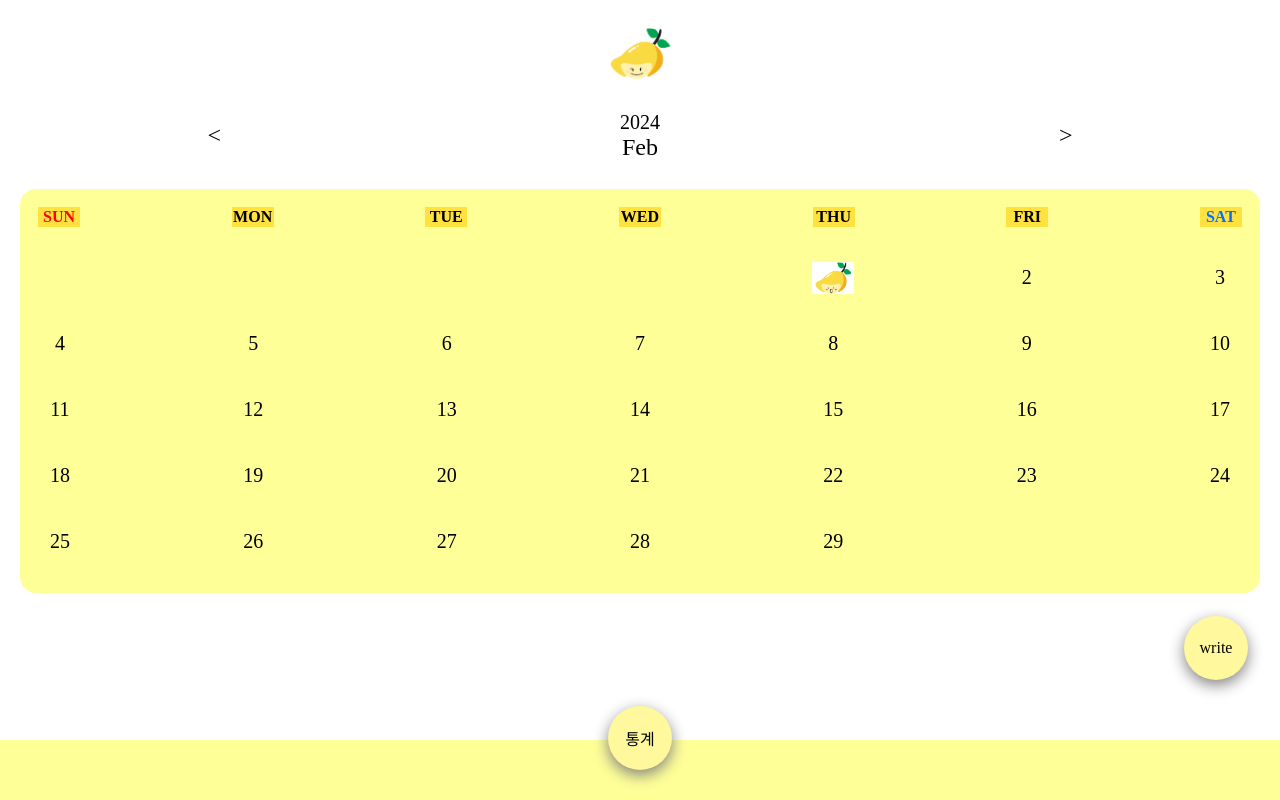
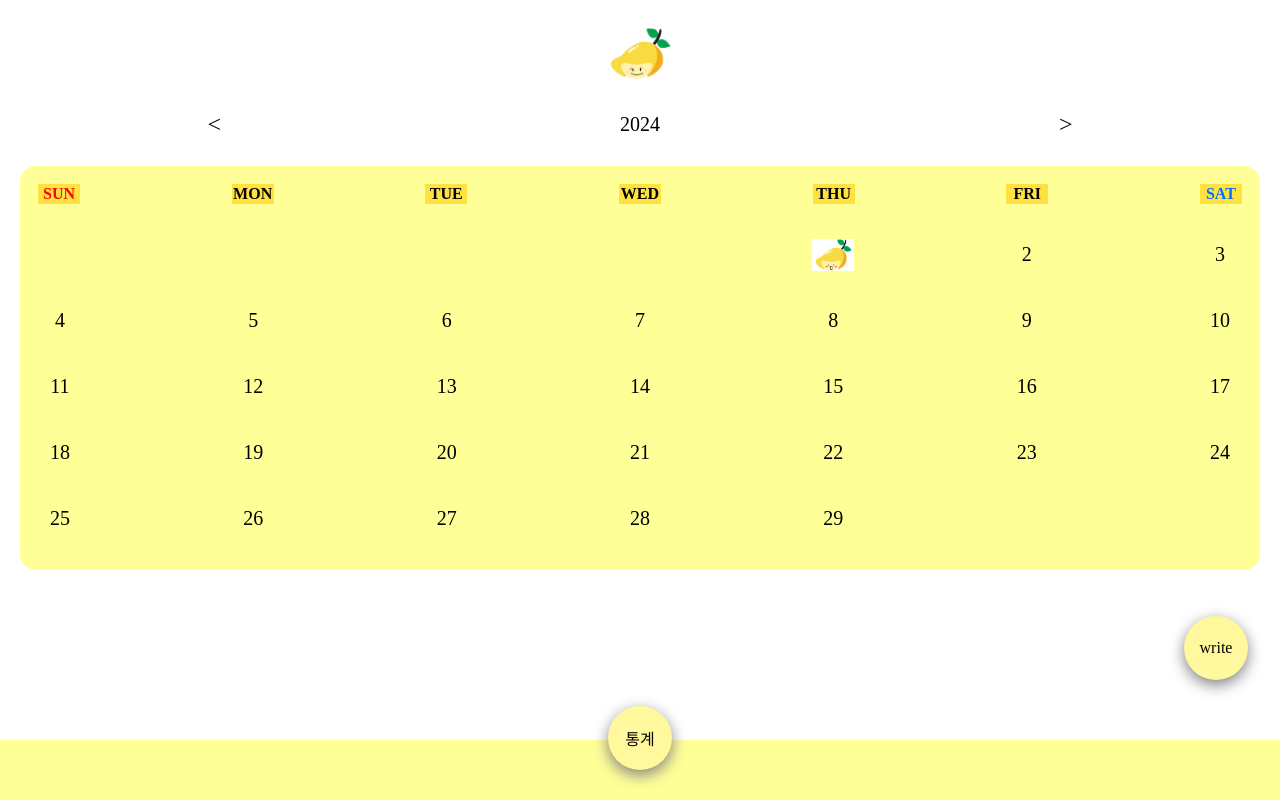
Before and after one commit to DEV-TINO/Mango-Diary-MJ, a Vue app in the folder mj-diary/: page /main in a window 1280 px wide. Built offline with nearby package versions, Linux system fonts and the light colour scheme; a web font is replaced by a local one.

Commit message:
style: rename variable

```diff
--- a/mj-diary/src/components/CalendarMainPage.vue
+++ b/mj-diary/src/components/CalendarMainPage.vue
@@ -4,7 +4,7 @@
     <div class="last-month" @click="reloadCalendar(-1)">{{ prev }}</div>
     <div class="month-block">
       <div class="year">{{ this.$store.state.date.year }}</div>
-      <div class="month">{{ this.$store.state.date.month_ENG }}</div>
+      <div class="month">{{ this.$store.state.date.ENG_MONTH }}</div>
     </div>
     <div class="next-month" @click="reloadCalendar(1)">></div>
   </div>
--- a/mj-diary/src/components/CalendarStatisticsPage.vue
+++ b/mj-diary/src/components/CalendarStatisticsPage.vue
@@ -2,7 +2,7 @@
   <div class="select-month">
     <div class="month-block">
       <div class="year">{{ this.$store.state.date.year }}</div>
-      <div class="month">{{ this.$store.state.date.month_ENG }}</div>
+      <div class="month">{{ this.$store.state.date.ENG_MONTH }}</div>
     </div>
   </div>
   <div :class="'ranking-block'" v-for="statistics, index in this.$store.state.statisticsData" :key="index">
--- a/mj-diary/src/store.js
+++ b/mj-diary/src/store.js
@@ -28,7 +28,7 @@ const store = createStore({
       date: {
         year: 0,
         month: 0,
-        month_ENG: '',
+        ENG_MONTH: '',
         day: 0,
       },
       today: '',
```
